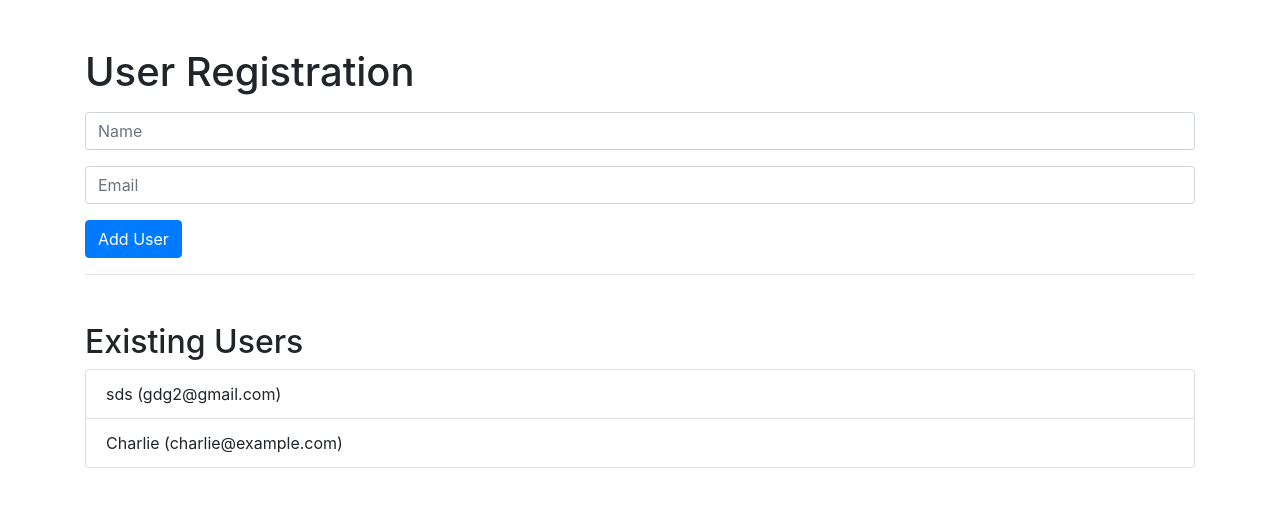
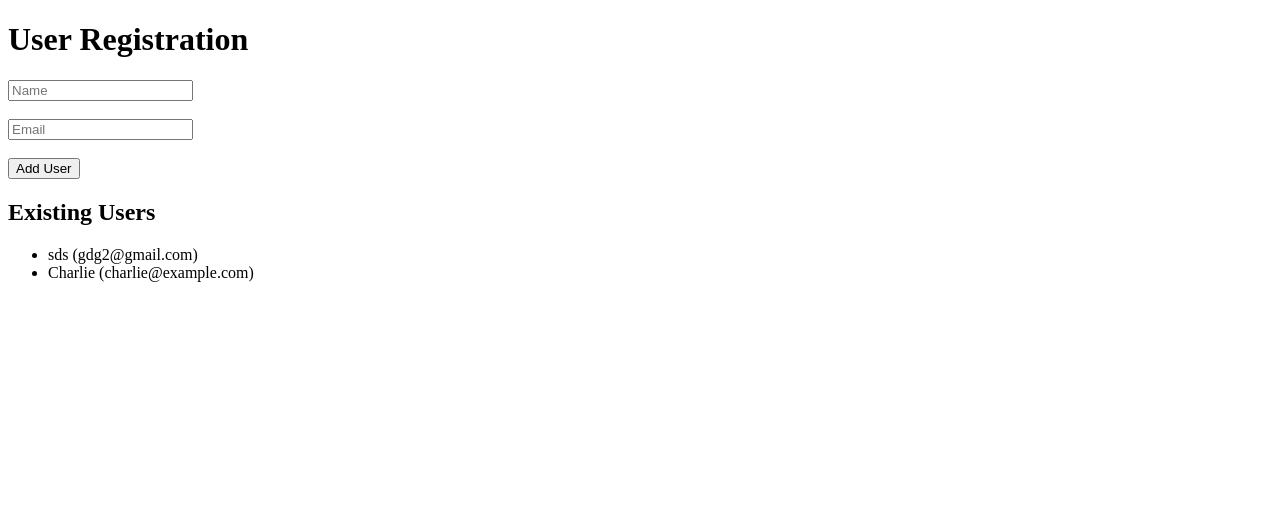
Before and after one commit to pavangvernekar/flask-api, a Flask app: page / in a window 1280 px wide. Shown: the top 507 px of the page. Run offline with Flask 3, Linux system fonts and the light colour scheme; some libraries are stand-ins or nearby versions.

Commit message:
Update index.html

```diff
--- a/templates/index.html
+++ b/templates/index.html
@@ -1,40 +1,21 @@
 <!DOCTYPE html>
-<html lang="en">
+<html>
 <head>
-    <meta charset="UTF-8">
-    <meta name="viewport" content="width=device-width, initial-scale=1.0">
     <title>Flask User Form</title>
-    <!-- Optional: Add some basic Bootstrap for styling -->
-    <link href="https://stackpath.bootstrapcdn.com/bootstrap/4.3.1/css/bootstrap.min.css" rel="stylesheet">
 </head>
 <body>
-    <div class="container">
-        <h1 class="mt-5">User Registration</h1>
+    <h1>User Registration</h1>
+    <form method="POST" action="/submit">
+        <input type="text" name="name" placeholder="Name" required><br><br>
+        <input type="email" name="email" placeholder="Email" required><br><br>
+        <button type="submit">Add User</button>
+    </form>
 
-        <!-- Form for user registration -->
-        <form method="POST" action="/submit" class="mt-3">
-            <div class="form-group">
-                <input type="text" name="name" class="form-control" placeholder="Name" required>
-            </div>
-            <div class="form-group">
-                <input type="email" name="email" class="form-control" placeholder="Email" required>
-            </div>
-            <button type="submit" class="btn btn-primary">Add User</button>
-        </form>
-
-        <hr>
-
-        <h2 class="mt-5">Existing Users</h2>
-        <ul class="list-group">
-            {% for user in users %}
-            <li class="list-group-item">{{ user.name }} ({{ user.email }})</li>
-            {% endfor %}
-        </ul>
-    </div>
-
-    <!-- Optional: Include Bootstrap JS -->
-    <script src="https://code.jquery.com/jquery-3.3.1.slim.min.js"></script>
-    <script src="https://cdnjs.cloudflare.com/ajax/libs/popper.js/1.14.7/umd/popper.min.js"></script>
-    <script src="https://stackpath.bootstrapcdn.com/bootstrap/4.3.1/js/bootstrap.min.js"></script>
+    <h2>Existing Users</h2>
+    <ul>
+        {% for user in users %}
+        <li>{{ user.name }} ({{ user.email }})</li>
+        {% endfor %}
+    </ul>
 </body>
 </html>
```
